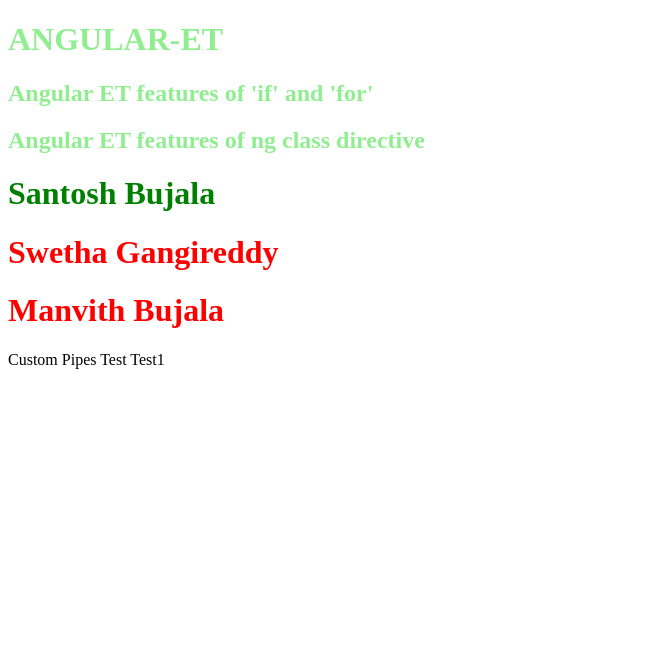
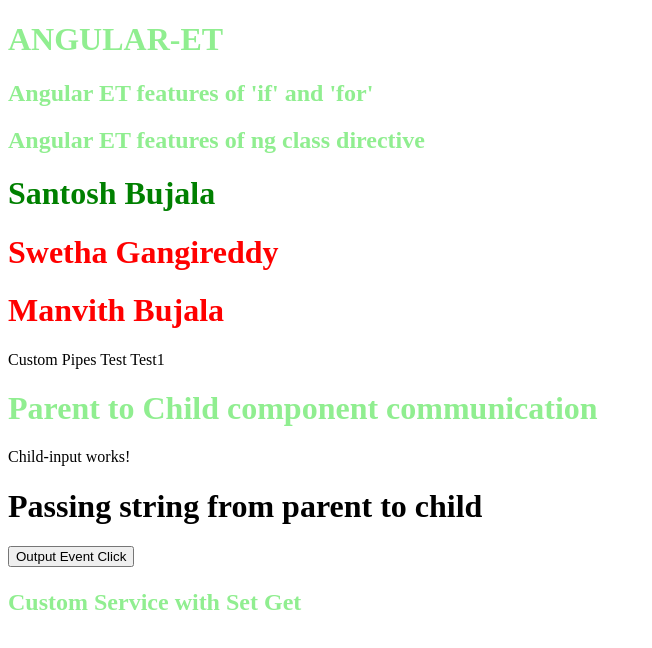
Before and after one commit to SantoshReddyBujala/angular-et, an Angular app: page / in a window 1280 px wide. Shown: the top 648 px of the page, without its empty margins (0-652 px from the left). Built offline with nearby package versions, Linux system fonts and the light colour scheme.

Commit message:
Input, Output EventEmiter and custom service

```diff
--- a/src/app/app.component.html
+++ b/src/app/app.component.html
@@ -14,3 +14,10 @@
     >{{formatString | formatExp:'_'}}</label
   >
 </div>
+<h1>Parent to Child component communication</h1>
+<app-child-input
+  [inputPassing]="inputPassing"
+  (outputPassing)="displayOutput($event)"
+></app-child-input>
+<h1>{{childToParent}}</h1>
+<h2>Custom Service with Set Get</h2>
--- a/src/app/app.component.ts
+++ b/src/app/app.component.ts
@@ -1,19 +1,27 @@
 import { NgClass, UpperCasePipe } from '@angular/common';
-import { Component } from '@angular/core';
+import { Component, OnInit } from '@angular/core';
 import { RouterOutlet } from '@angular/router';
 import { FormatExpPipe } from "../shared/pipes/format-exp.pipe";
+import { ChildInputComponent } from "../shared/components/child-input/child-input.component";
+import { SetGetService } from '../shared/services/set-get.service';
 
 @Component({
   selector: 'app-root',
   standalone: true,
   templateUrl: './app.component.html',
   styleUrl: './app.component.scss',
-  imports: [RouterOutlet, UpperCasePipe, NgClass, FormatExpPipe]
+  imports: [RouterOutlet, UpperCasePipe, NgClass, FormatExpPipe, ChildInputComponent]
 })
 
-export class AppComponent {
+export class AppComponent implements OnInit {
   title = 'Angular-Et';
   formatString = 'Test_Test1';
+  inputPassing = 'Passing string from parent to child';
+  childToParent!: string;
+  constructor(public setget: SetGetService) { }
+  ngOnInit(): void {
+    this.setget.setFirstValue('Manvith Reddy Bujala');
+  }
   personsData: PersonsDetails[] = [{
     id: 1,
     firstName: 'Santosh',
@@ -34,6 +42,9 @@
     alert(val)
     console.log(val)
   }
+  displayOutput(value?: any): void {
+    this.childToParent = value;
+  }
 
 }
 
--- /dev/null
+++ b/src/shared/components/child-input/child-input.component.html
@@ -0,0 +1,4 @@
+<p>Child-input works!</p>
+<h1>{{inputPassing}}</h1>
+<button (click)="outEvent()">Output Event Click</button>
+<h1>{{setValue}}</h1>
--- /dev/null
+++ b/src/shared/components/child-input/child-input.component.ts
@@ -0,0 +1,21 @@
+import { Component, Input, Output, EventEmitter } from '@angular/core';
+import { SetGetService } from '../../services/set-get.service';
+
+@Component({
+  selector: 'app-child-input',
+  standalone: true,
+  imports: [],
+  templateUrl: './child-input.component.html',
+  styleUrl: './child-input.component.scss'
+})
+export class ChildInputComponent {
+  @Input() inputPassing!: string;
+  @Output() outputPassing = new EventEmitter<string>();
+  setValue!: string;
+  constructor(public setget: SetGetService) { }
+  outEvent(): void {
+    this.setValue = this.setget.getFirstValue();
+    this.outputPassing.emit('Child to Parent Communication');
+  }
+
+}
--- /dev/null
+++ b/src/shared/services/set-get.service.ts
@@ -0,0 +1,15 @@
+import { Injectable } from '@angular/core';
+
+@Injectable({
+  providedIn: 'root'
+})
+export class SetGetService {
+  firstValue!: string;
+  constructor() { }
+  getFirstValue() {
+    return this.firstValue;
+  }
+  setFirstValue(value: string) {
+    this.firstValue = value;
+  }
+}
```
Also changed, not shown: src/shared/components/child-input/child-input.component.scss (added), 2 other files (tests, documents, lock files or other folders).
